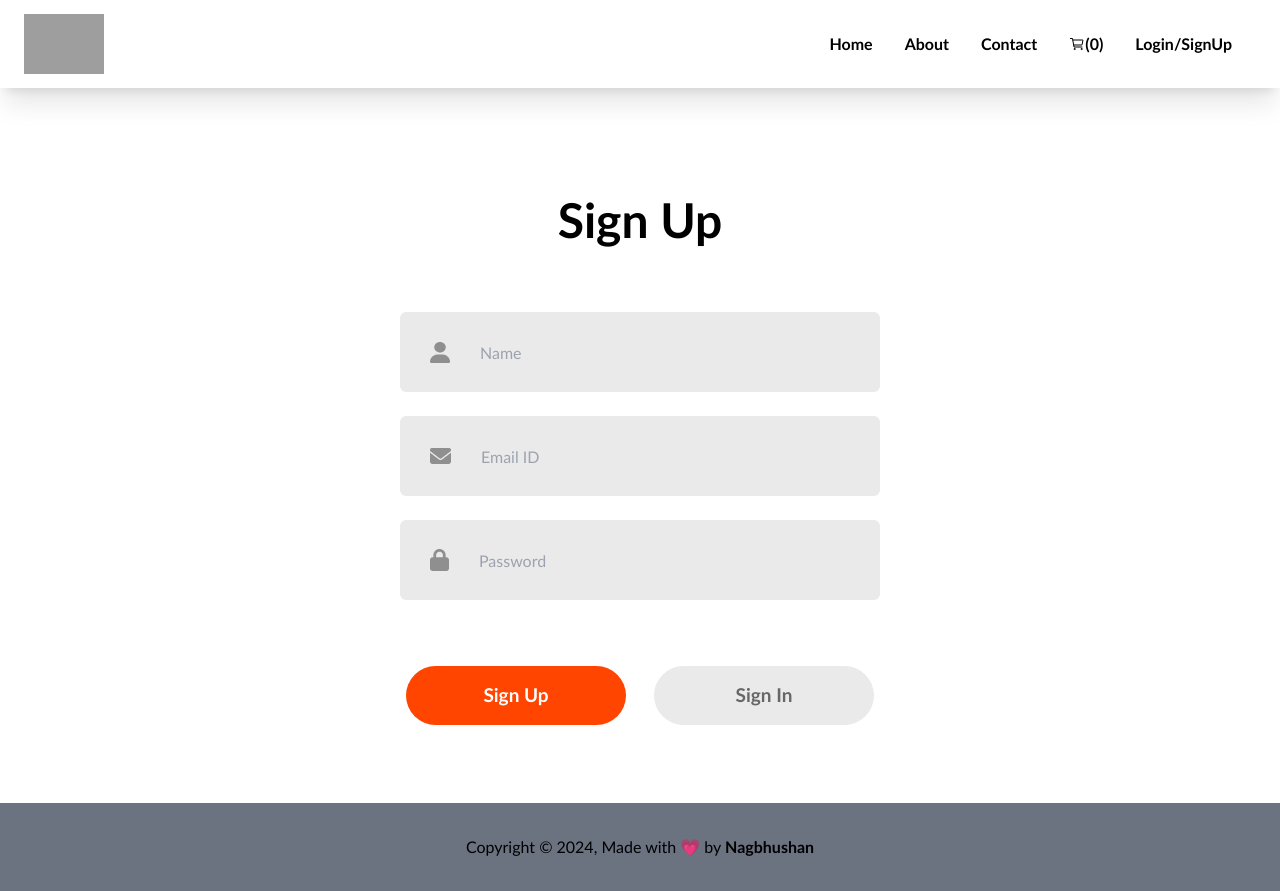
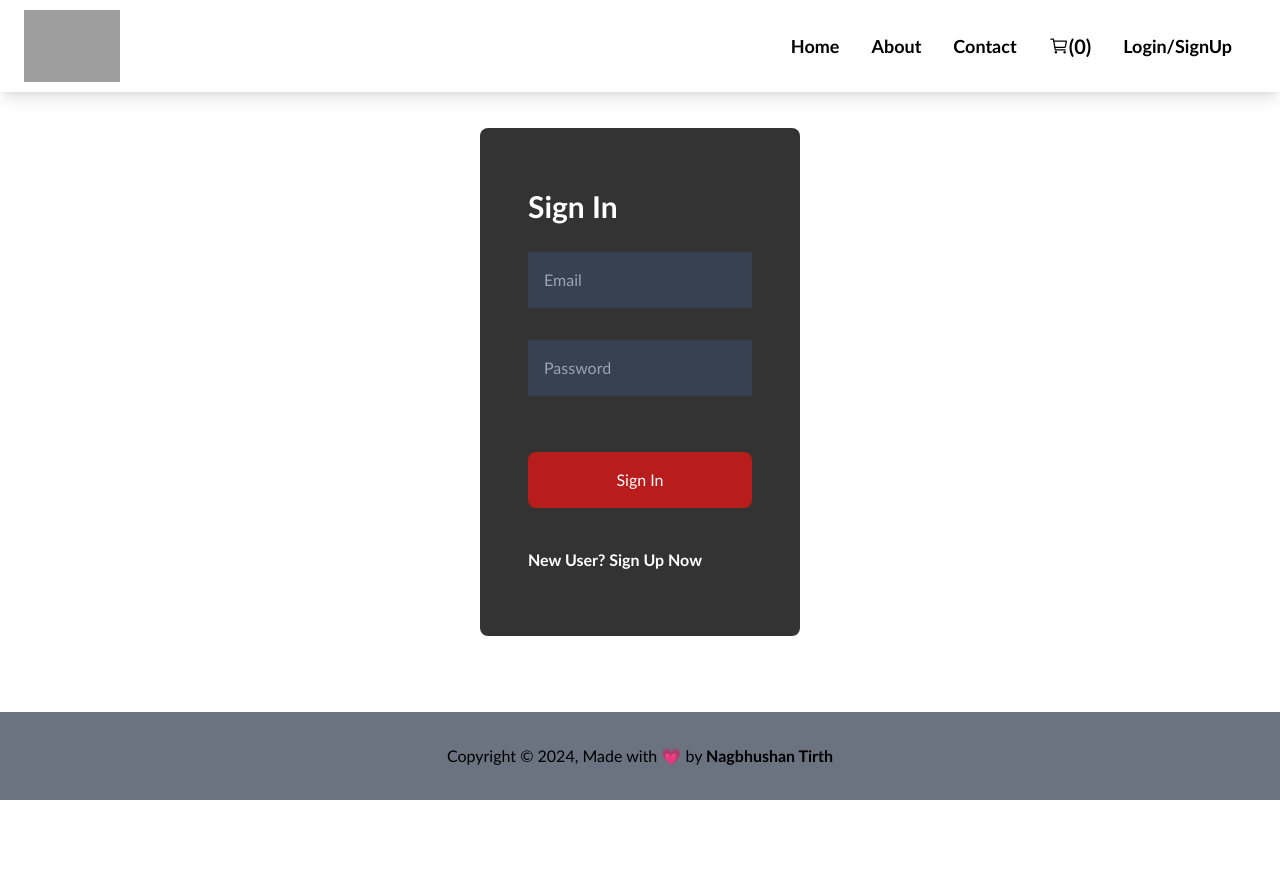
Before and after one commit to nt56/food-app-react, a React (Vite) app: page /login-signup in a window 1280 px wide. After the commit the page ends 800 px from the top, so only its background shows below. Built offline with nearby package versions, Linux system fonts and the light colour scheme; grey boxes are pictures that could not be loaded.

Commit message:
UI Improvement and Firebase Authentication

```diff
--- a/index.html
+++ b/index.html
@@ -4,11 +4,12 @@
     <meta charset="UTF-8">
     <meta name="viewport" content="width=device-width, initial-scale=1.0">
     <title>Food App</title>
+    <link rel="icon" type="image/png" href="/Images/food-app-logo.png">
     <link rel="stylesheet" href="index.css">
 </head>
 <body>
     <div id="root">
-        <h1>Not Rendered</h1>
+
     </div>
 
     <script type="module" src="./src/App.js"></script>
--- a/package.json
+++ b/package.json
@@ -25,12 +25,13 @@
     "@reduxjs/toolkit": "^2.2.7",
     "@types/react": "^18.3.3",
     "@types/react-dom": "^18.3.0",
+    "firebase": "^11.5.0",
     "parcel": "^2.12.0",
     "react": "^18.3.1",
     "react-dom": "^18.3.1",
     "react-icons": "^5.2.1",
-    "react-redux": "^9.1.2",
-    "react-router-dom": "^6.26.0",
+    "react-redux": "^9.2.0",
+    "react-router-dom": "^6.30.0",
     "redux": "^5.0.1"
   },
   "browserslist": [
--- a/src/components/Footer.js
+++ b/src/components/Footer.js
@@ -3,7 +3,8 @@ const Footer = () => {
   return (
     <footer className="footer bg-gray-500 p-8 shadow-lg text-center w-full mt-10">
       <p>
-        Copyright &copy; {currYear}, Made with 💗 by <strong>Nagbhushan</strong>
+        Copyright &copy; {currYear}, Made with 💗 by{" "}
+        <strong>Nagbhushan Tirth</strong>
       </p>
     </footer>
   );
--- a/src/components/Header.js
+++ b/src/components/Header.js
@@ -1,17 +1,53 @@
 import { LOGO_URL } from "../utils/constants";
-import { Link } from "react-router-dom";
-import { useSelector } from "react-redux";
+import { Link, useNavigate } from "react-router-dom";
+import { useDispatch, useSelector } from "react-redux";
 import { IoCartOutline } from "react-icons/io5";
+import { onAuthStateChanged, signOut } from "firebase/auth";
+import { addUser, removeUser } from "../utils/userSlice";
+import { auth } from "../utils/firebase";
+// import { useEffect } from "react";
 
 const Header = () => {
   //subscribing the store using selector
   const cartItems = useSelector((store) => store.cart.items);
+  const user = useSelector((store) => store.user);
+  const dispatch = useDispatch();
+  const navigate = useNavigate();
+
+  const handleLogOut = () => {
+    signOut(auth)
+      .then(() => {
+        // Sign-out successful.
+        dispatch(removeUser());
+      })
+      .catch((error) => {
+        // An error happened.
+        console.log(error);
+        navigate("/error");
+      });
+  };
+
+  // useEffect(() => {
+  //   // Subscribe to auth state changes
+  //   const unsubscribe = onAuthStateChanged(auth, (user) => {
+  //     if (user) {
+  //       const { uid, email, displayName } = user;
+  //       dispatch(addUser({ uid, email, displayName }));
+  //       navigate("/");
+  //     } else {
+  //       dispatch(removeUser());
+  //       navigate("/login-signup");
+  //     }
+  //   });
+
+  //   return () => unsubscribe();
+  // }, [dispatch, navigate]);
 
   return (
-    <div className="flex justify-between items-center w-full bg-white shadow-xl">
+    <div className="flex justify-between items-center w-full bg-white  shadow-lg">
       <div className="logo-container">
         <Link>
-          <img className="w-20 mx-6 mt-2 mb-2" src={LOGO_URL} alt="food-logo" />
+          <img className="w-24 mx-6 mt-2 mb-2" src={LOGO_URL} alt="food-logo" />
         </Link>
       </div>
 
@@ -19,26 +55,42 @@ const Header = () => {
         <ul className="flex p-4 m-4 font-bold">
           {/* Link tag help to move one page another without loading the page which mmakes our app fast this is why we can react is single page applications*/}
           <li className="px-4 hover:bg-orange-500 hover:rounded-lg hover:text-white ">
-            <Link to="/">Home</Link>
+            <Link className="text-lg" to="/">
+              Home
+            </Link>
           </li>
           <li className="px-4 hover:bg-orange-500 hover:rounded-lg hover:text-white">
-            <Link to="/about">About</Link>
+            <Link className="text-lg" to="/about">
+              About
+            </Link>
+          </li>
+          <li className="px-4  hover:bg-orange-500 hover:rounded-lg hover:text-white">
+            <Link to="/contact" className="text-lg">
+              Contact
+            </Link>
           </li>
           <li className="px-4 hover:bg-orange-500 hover:rounded-lg hover:text-white">
-            <Link to="/contact">Contact</Link>
-          </li>
-          <li className="px-4 hover:bg-orange-500 hover:rounded-lg hover:text-white">
-            <Link to="/cart">
+            <Link className="text-xl" to="/cart">
               <div className="flex justify-center items-center">
-                <IoCartOutline className="font-bold" />({cartItems.length})
+                <IoCartOutline />({cartItems.length})
               </div>
             </Link>
           </li>
-          <li className="px-4 hover:bg-orange-500 hover:rounded-lg hover:text-white">
-            <Link to="/login-signup">
-              <button>Login/SignUp</button>
-            </Link>
-          </li>
+          {user ? (
+            <li className="px-4 hover:bg-orange-500 hover:rounded-lg hover:text-white">
+              <Link to="/login-signup">
+                <button className="text-lg" onClick={handleLogOut}>
+                  Logout
+                </button>
+              </Link>
+            </li>
+          ) : (
+            <li className="px-4 hover:bg-orange-500 hover:rounded-lg hover:text-white">
+              <Link to="/login-signup">
+                <button className="text-lg">Login/SignUp</button>
+              </Link>
+            </li>
+          )}
         </ul>
       </div>
     </div>
--- a/src/components/LoginSignup.js
+++ b/src/components/LoginSignup.js
@@ -1,78 +1,157 @@
-import React, { useState } from "react";
-import user_icon from "../components/Assets/person.png";
-import email_icon from "../components/Assets/email.png";
-import password_icon from "../components/Assets/password.png";
+import React, { useState, useRef } from "react";
+import { FaEye } from "react-icons/fa";
+import { FaEyeSlash } from "react-icons/fa";
+import { checkValidData } from "../utils/validate";
+import { useDispatch } from "react-redux";
+import { addUser } from "../utils/userSlice";
+import {
+  createUserWithEmailAndPassword,
+  signInWithEmailAndPassword,
+  updateProfile,
+} from "firebase/auth";
+import { auth } from "../utils/firebase";
+import { useNavigate } from "react-router-dom";
 
 const LoginSignup = () => {
-  const [action, setAction] = useState("Sign Up");
+  const [isSignInForm, setIsSignInForm] = useState(true);
+  const [errorMessage, setErrorMessage] = useState(null);
+  const [password, setPassword] = useState(true);
+
+  const name = useRef(null);
+  const email = useRef(null);
+  const Password = useRef(null);
+
+  const dispatch = useDispatch();
+  const navigate = useNavigate();
+
+  const toggelSignInFrom = () => {
+    setIsSignInForm(!isSignInForm);
+  };
+
+  const handleHideShow = () => {
+    setPassword(!password);
+  };
+
+  //Sign In or Sign Up Operation Logic
+  const handleButtonClick = () => {
+    //form data validation
+    const message = checkValidData(email.current.value, Password.current.value);
+    setErrorMessage(message);
+    if (message) return; //if it has error then it return don't go ahead
+
+    if (!isSignInForm) {
+      //Sign Up Logic - as soon as user signin we immediately update the photo url
+      createUserWithEmailAndPassword(
+        auth,
+        email.current.value,
+        Password.current.value
+      )
+        .then((userCredential) => {
+          const user = userCredential.user;
+          updateProfile(user, {
+            displayName: name.current.value,
+          })
+            .then(() => {
+              // Profile updated! and add user info again here
+              const { uid, email, displayName } = auth.currentUser;
+              dispatch(
+                addUser({
+                  uid: uid,
+                  email: email,
+                  displayName: displayName,
+                })
+              );
+              navigate("/");
+            })
+            .catch((error) => {
+              // An error occurred
+              setErrorMessage(error.message);
+            });
+        })
+        .catch((error) => {
+          const errorCode = error.code;
+          const errorMessage = error.message;
+          setErrorMessage(errorCode + " - " + errorMessage);
+        });
+    } else {
+      //Sign In Logic
+      signInWithEmailAndPassword(
+        auth,
+        email.current.value,
+        Password.current.value
+      )
+        .then((userCredential) => {
+          const user = userCredential.user;
+          dispatch(
+            addUser({
+              uid: user.uid,
+              email: user.email,
+              displayName: user.displayName,
+            })
+          );
+          navigate("/");
+        })
+        .catch((error) => {
+          const errorCode = error.code;
+          const errorMessage = error.message;
+          setErrorMessage(errorCode + " - " + errorMessage);
+        });
+    }
+  };
 
   return (
-    <div className="container flex w-[600px] h-fit flex-col m-auto mt-24 bg-white pb-7">
-      <div className="header flex flex-col items-center gap-2 w-[100%]">
-        <div className="text text-black text-[48px] font-[700]">{action}</div>
-      </div>
-
-      <div className="inputs m-14 flex flex-col gap-6">
-        {action === "Sign In" ? (
-          <div></div>
-        ) : (
-          <div className="input flex items-center m-auto w-[480px] h-[80px] bg-[#eaeaea] rounded-md">
-            <img
-              src={user_icon}
-              alt="user-icon"
-              className="my-[0px] mx-[30px]"
-            />
+    <div className="w-screen">
+      <form
+        className="w-full md:w-3/12  p-12 bg-black mx-auto right-0 left-0 text-white rounded-lg bg-opacity-80"
+        onSubmit={(e) => e.preventDefault()}
+      >
+        <h1 className="font-bold text-3xl py-3">
+          {isSignInForm ? "Sign In" : "Sign Up"}
+        </h1>
+        {!isSignInForm && (
           <input
+            ref={name}
             type="text"
             placeholder="Name"
-              className="h-[50px] w-[400px] bg-transparent border-none outline-none text-[#797979] font-[19px]"
+            required
+            className="p-4 my-4 w-full bg-gray-700"
           />
-          </div>
         )}
-        <div className="input flex items-center m-auto w-[480px] h-[80px] bg-[#eaeaea] rounded-md">
-          <img
-            src={email_icon}
-            alt="email-icon"
-            className="my-[0px] mx-[30px]"
+        <input
+          ref={email}
+          type="text"
+          placeholder="Email"
+          required
+          className="p-4 my-4 w-full bg-gray-700"
         />
+        <div className="flex justify-between items-center w-full bg-gray-700 my-4 relative">
           <input
-            type="email"
-            placeholder="Email ID"
-            className="h-[50px] w-[400px] bg-transparent border-none outline-none text-[#797979] font-[19px]"
+            ref={Password}
+            type={password ? "password" : "text"}
+            placeholder="Password"
+            required
+            className="p-4 h-fit w-full bg-gray-700"
           />
-        </div>
-        <div className="input flex items-center m-auto w-[480px] h-[80px] bg-[#eaeaea] rounded-md">
-          <img
-            src={password_icon}
-            alt="password-icon"
-            className="my-[0px] mx-[30px]"
-          />
-          <input
-            type="password"
-            placeholder="Password"
-            className="h-[50px] w-[400px] bg-transparent border-none outline-none text-[#797979] font-[19px]"
-          />
+          <div
+            className="cursor-pointer absolute ml-[22rem] text-xl"
+            onClick={handleHideShow}
+          >
+            {password ? <FaEye /> : <FaEyeSlash />}
           </div>
         </div>
-
-      <div className="submit-container flex gap-7 my-[10px] mx-auto">
-        <div
-          className={action === "Sign In" ? "submit gray" : "submit"}
-          onClick={() => {
-            setAction("Sign Up");
-          }}
+        <p className="text-white font-bold text-lg py-2">{errorMessage}</p>
+        <button
+          className="p-4 my-6 bg-red-700 w-full rounded-lg"
+          onClick={handleButtonClick}
         >
-          Sign Up
-        </div>
-        <div
-          className={action === "Sign Up" ? "submit gray" : "submit"}
-          onClick={() => {
-            setAction("Sign In");
-          }}
-        >
-          Sign In
-        </div>
-      </div>
+          {isSignInForm ? "Sign In" : "Sign Up"}
+        </button>
+        <p className="py-4 cursor-pointer font-bold" onClick={toggelSignInFrom}>
+          {isSignInForm
+            ? "New User? Sign Up Now"
+            : "Already Registerd? Sign In Now"}
+        </p>
+      </form>
     </div>
   );
 };
--- a/src/utils/appStore.js
+++ b/src/utils/appStore.js
@@ -1,10 +1,12 @@
 const { configureStore } = require("@reduxjs/toolkit");
 import cartReducer from "./cartSlice";
+import userReducer from "./userSlice";
 
 const appStore = configureStore({
   //this is big reducer which contains small reducers
   reducer: {
     cart: cartReducer,
+    user: userReducer,
   },
 });
 
--- /dev/null
+++ b/src/utils/firebase.js
@@ -0,0 +1,24 @@
+// Import the functions you need from the SDKs you need
+import { initializeApp } from "firebase/app";
+import { getAnalytics } from "firebase/analytics";
+import { getAuth } from "firebase/auth";
+// TODO: Add SDKs for Firebase products that you want to use
+// https://firebase.google.com/docs/web/setup#available-libraries
+
+// Your web app's Firebase configuration
+// For Firebase JS SDK v7.20.0 and later, measurementId is optional
+const firebaseConfig = {
+  apiKey: "AIzaSyB_IAsW8jGL3S_SHXPzwnk_fcKfoF35v_s",
+  authDomain: "food-app-7c572.firebaseapp.com",
+  projectId: "food-app-7c572",
+  storageBucket: "food-app-7c572.firebasestorage.app",
+  messagingSenderId: "262487454135",
+  appId: "1:262487454135:web:9c80f4dddcf905e2107832",
+  measurementId: "G-TDC8XCSLDC",
+};
+
+// Initialize Firebase
+const app = initializeApp(firebaseConfig);
+const analytics = getAnalytics(app);
+
+export const auth = getAuth();
--- /dev/null
+++ b/src/utils/userSlice.js
@@ -0,0 +1,17 @@
+import { createSlice } from "@reduxjs/toolkit";
+
+const userSlice = createSlice({
+  name: "user",
+  initialState: null,
+  reducers: {
+    addUser: (state, action) => {
+      return action.payload;
+    },
+    removeUser: (state, action) => {
+      return null;
+    },
+  },
+});
+
+export const { addUser, removeUser } = userSlice.actions;
+export default userSlice.reducer;
--- /dev/null
+++ b/src/utils/validate.js
@@ -0,0 +1,14 @@
+export const checkValidData = (email, password) => {
+  //testing
+  const isEmailValid = /^([a-zA-Z0-9._%-]+@[a-zA-Z0-9.-]+\.[a-zA-Z]{2,})$/.test(
+    email
+  );
+  const isPasswordValid =
+    /^(?=.*\d)(?=.*[a-z])(?=.*[A-Z])(?=.*[a-zA-Z]).{8,}$/.test(password);
+
+  //if false
+  if (!isEmailValid) return "email is not valid";
+  if (!isPasswordValid) return "password is not strong";
+
+  return null; //if true
+};
```
Also changed, not shown: src/components/About.js (+48 -12 lines), src/components/Contact.js (+5 -2 lines), 1 other file (tests, documents, lock files or other folders). Lines whose indentation alone changed are shown as unchanged.
